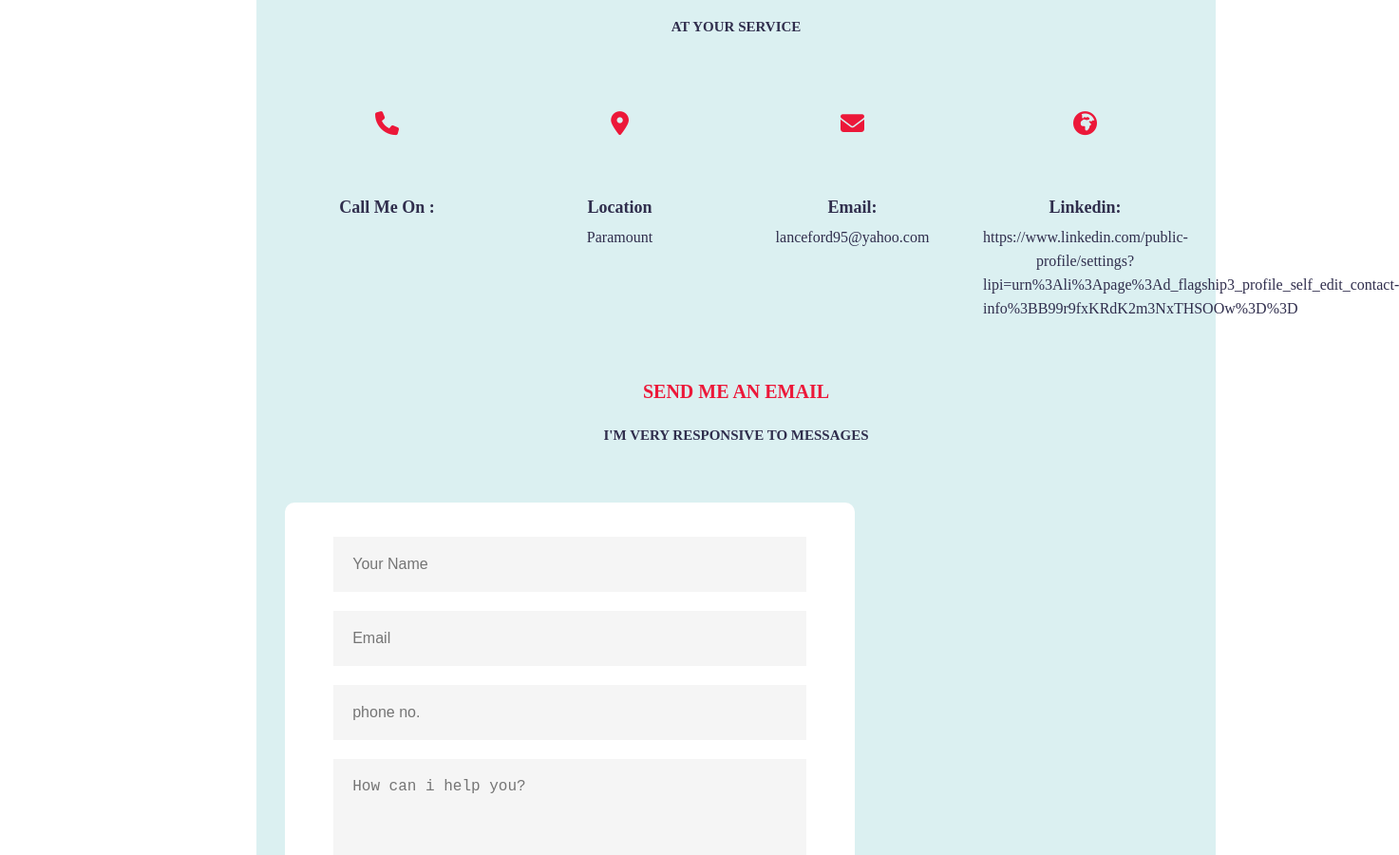
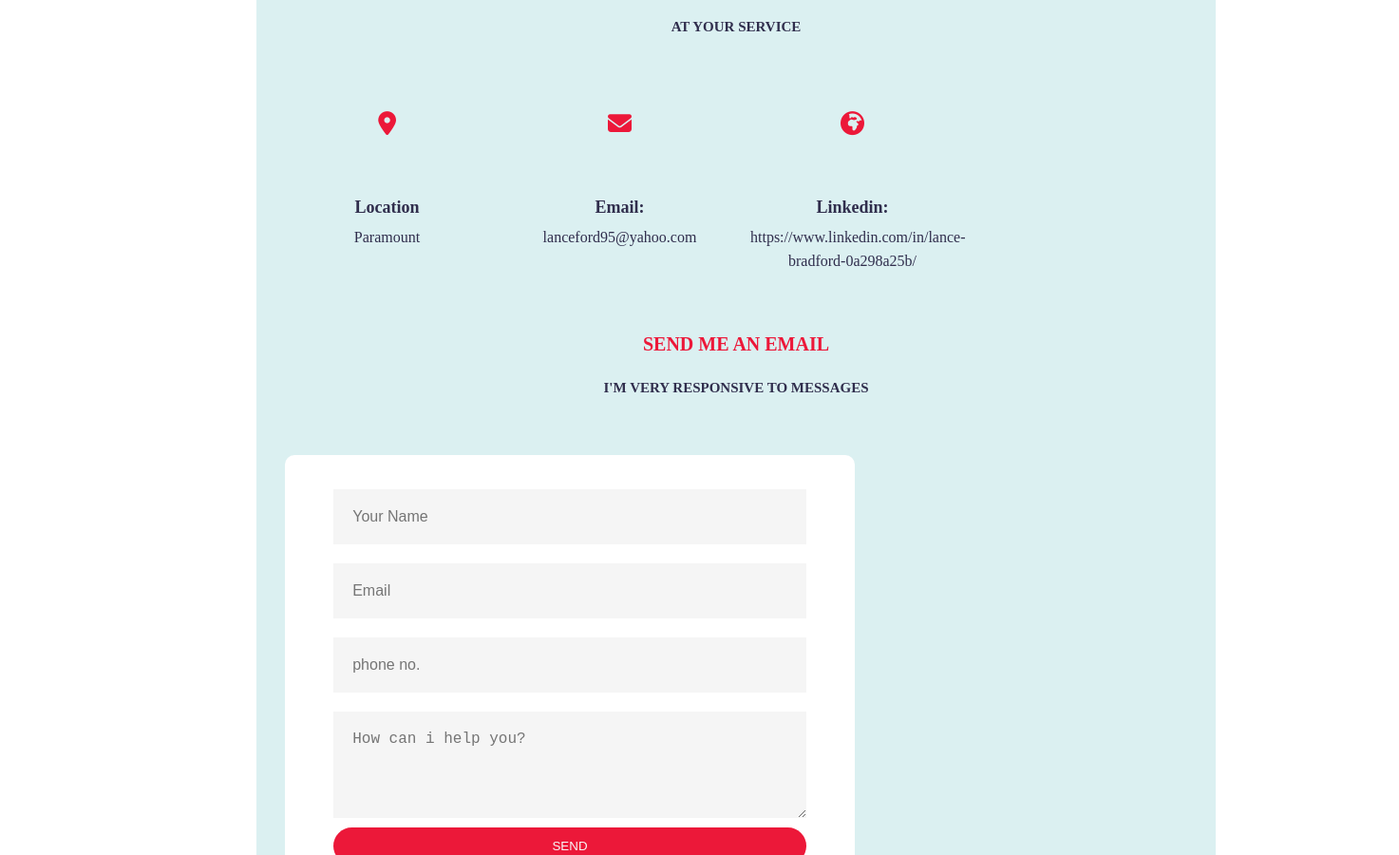
Before and after one commit to felixlastbornofficial/official, a plain HTML site: page index.html in a window 1280 px wide. Shown: the part 3992-4892 px from the top of the page at 95% size, 1473 px wide, since content can reach past the window. Drawn offline with nearby package versions, Linux system fonts and the light colour scheme.

Commit message:
Update index.html

```diff
--- a/index.html
+++ b/index.html
@@ -402,11 +402,7 @@
         <h4 class="contact-sub-title padd-15">AT YOUR SERVICE</h4>
         <div class="row">
             <!-- contact info starts  -->
-            <div class="contact-info-item padd-15">
-                <div class="icon"><i class="fa fa-phone"></i></div>
-                <h4>Call Me On :</h4>
-                <p></p>
-            </div>
+
             <!-- contact info ends -->         <!-- contact info starts  -->
             <div class="contact-info-item padd-15">
                 <div class="icon"><i class="fa fa-map-marker-alt"></i></div>
@@ -425,7 +421,7 @@
             <div class="contact-info-item padd-15">
                 <div class="icon"><i class="fa fa-globe-africa"></i></div>
                 <h4>Linkedin:</h4>
-                <p><a>https://www.linkedin.com/public-profile/settings?lipi=urn%3Ali%3Apage%3Ad_flagship3_profile_self_edit_contact-info%3BB99r9fxKRdK2m3NxTHSOOw%3D%3D</a></p>
+                <p><a>https://www.linkedin.com/in/lance-bradford-0a298a25b/</a></p>
             </div>
             <!-- contact info ends -->
         </div>
```
